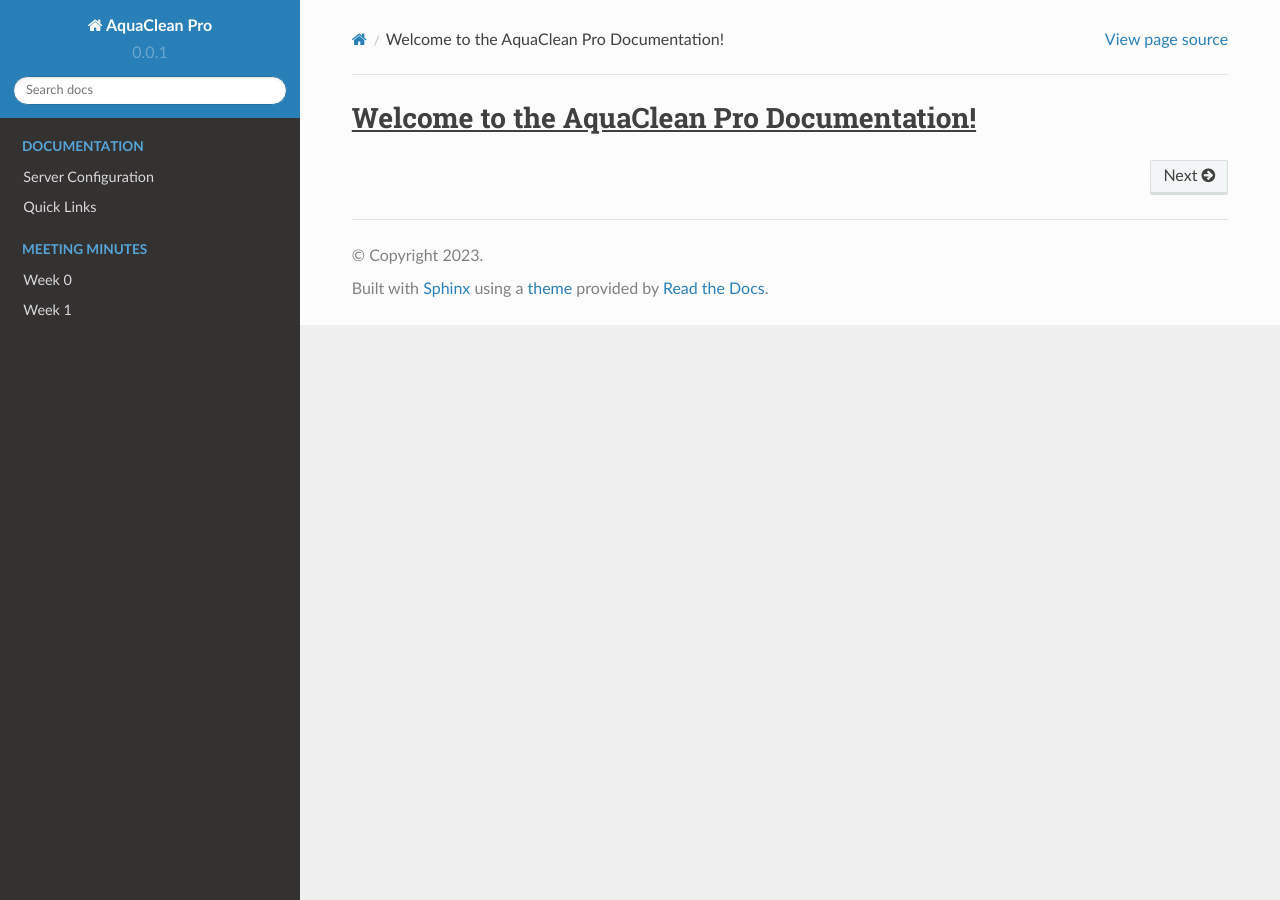
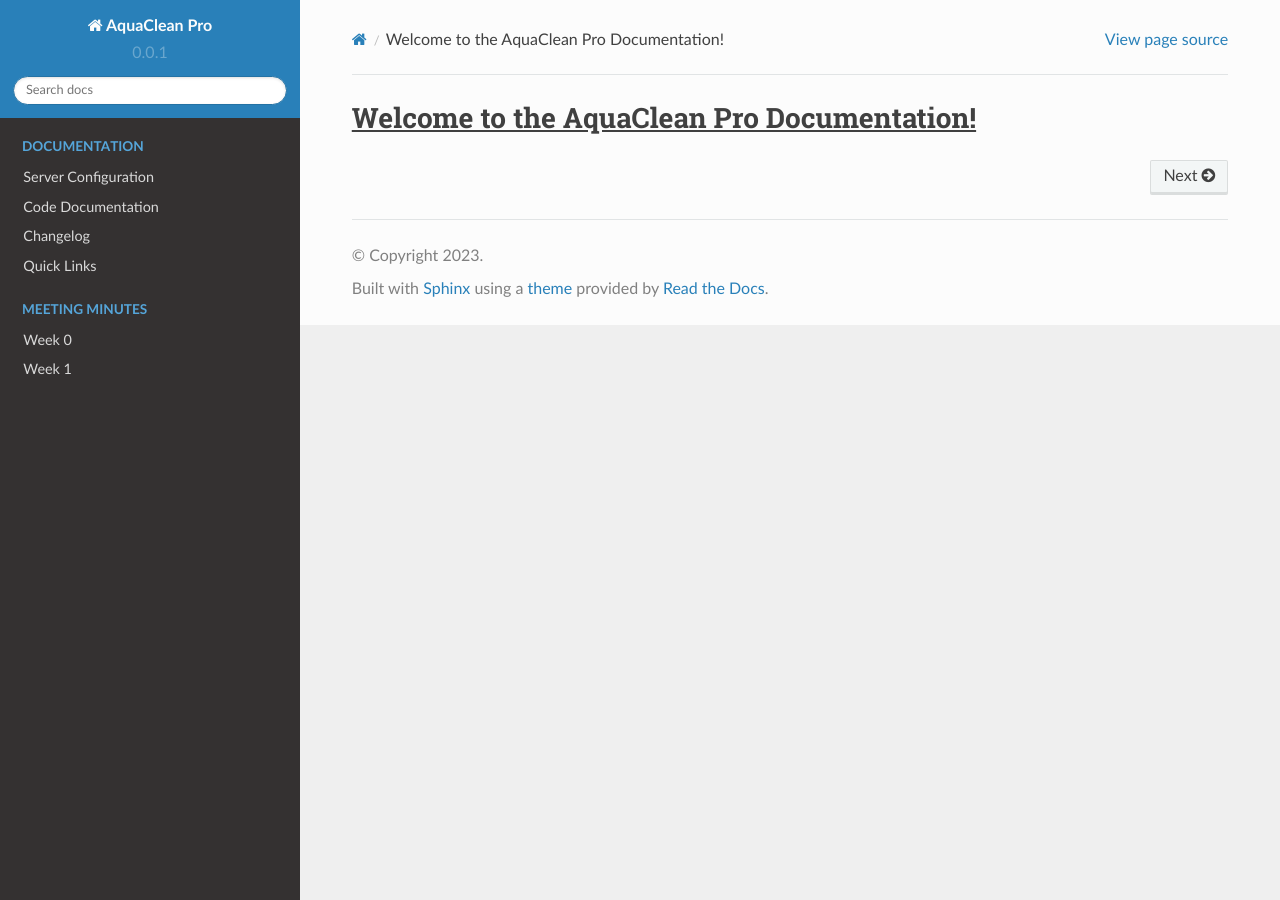
Before and after one commit to NathanWeiland10/AquaCleanPro, a Sphinx documentation site: the page built from docs/index.rst, in a window 1280 px wide. Built offline with Sphinx 7.4.7 and the Read the Docs theme 2.0.0, drawn with Linux system fonts in a browser that asks for light colours.

Commit message:
testing doxygen

```diff
--- /dev/null
+++ b/docs/code.rst
@@ -0,0 +1,5 @@
+==================
+Code Documentation
+==================
+
+.. doxygenindex::
--- a/docs/index.rst
+++ b/docs/index.rst
@@ -3,6 +3,8 @@
     :caption: Documentation
 
     server-config
+    code
+    changelog
     quick-refs
 
 .. toctree::
```
